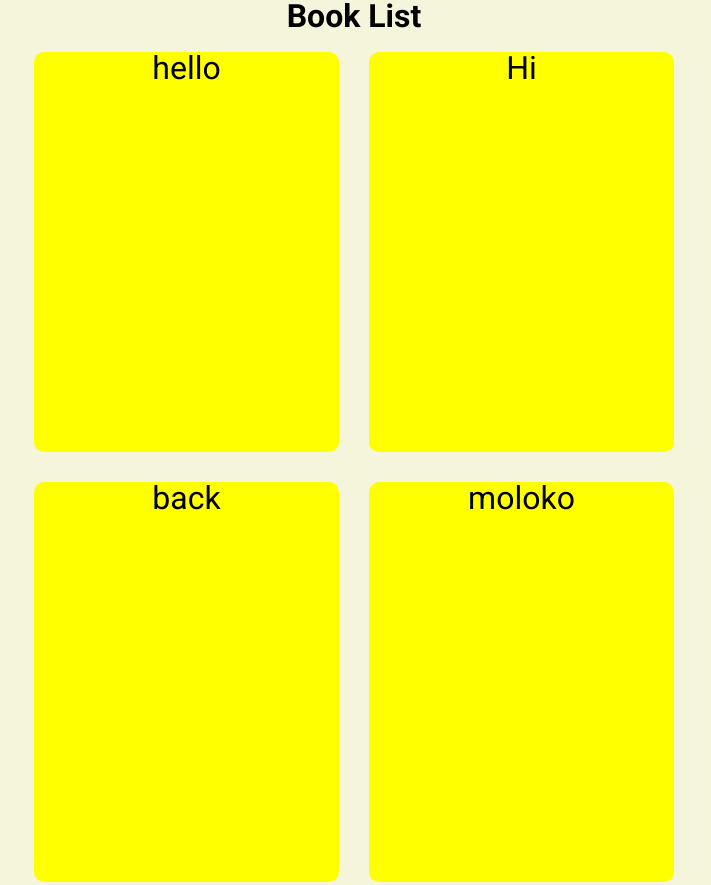
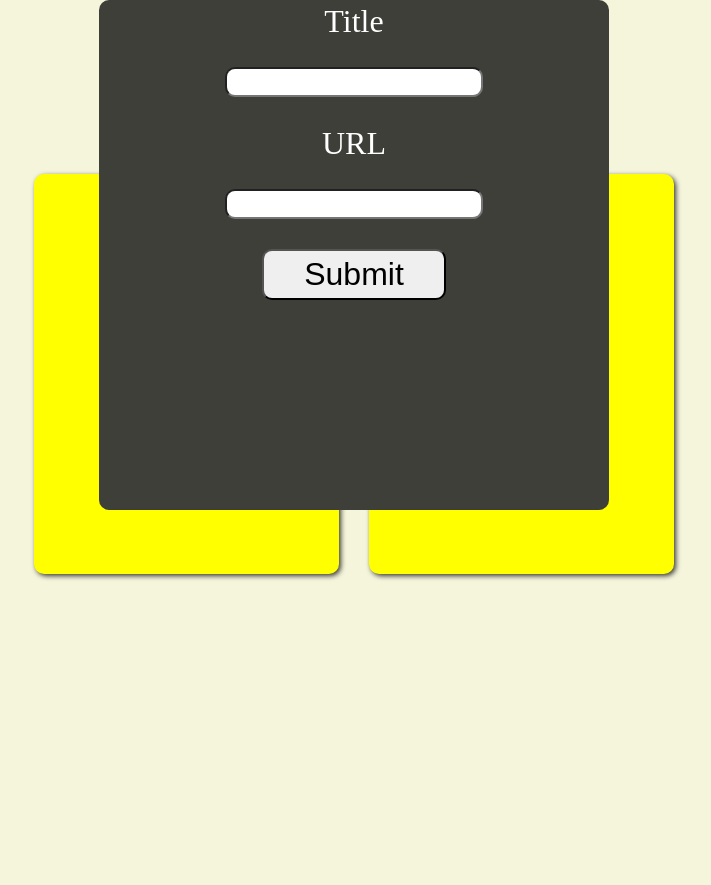
Before and after one commit to Huskarnov/Library, a plain HTML site: page index.html in a window 1280 px wide. Shown: the top 885 px of the page, without its empty margins (286-997 px from the left). After the commit the page ends 800 px from the top, so only its background shows below. Drawn offline with Linux system fonts and the light colour scheme.

Commit message:
form building

```diff
--- a/index.html
+++ b/index.html
@@ -18,9 +18,23 @@
 <body>
     <script type="module" src="javascript.js"></script>
 
+    <form class="newBookForm" action="">
+        <label for="title">Title</label>
+        <input type="text" name="title" id="title">
+
+        <label for="source">URL</label>
+        <input type="text" name="source" id="source">
+
+        <button type="submit">Submit</button>
+    </form>
+
+
     <section>
+        <nav>
+            <h1>The Book List</h1>
+            <button class="new-book">New Book</button>
+        </nav>
 
-        <h1>Book List</h1>
         <div class="bookGrid">
 
 
--- a/javascript.js
+++ b/javascript.js
@@ -1,31 +1,48 @@
-let section = document.querySelector('.bookGrid');
-
-// let bookObject = document.createElement('div');
+let bookGrid = document.querySelector('.bookGrid');
+const newButton = document.querySelector('.new-book');
 
 
 
 
-let myLibrary = ["hello", "Hi", "back", "moloko", "vitrol", "now", "redead"];
 
-function Book(){
-    // consructor
+
+let myLibrary = [{title:'Book1', image:'link'}, {title:'Book2', image:'link'}];
+
+function Book(title, image){
+    this.title = title,
+    this.image = image
 };
 
-function curator(book){
-
+function curator(title, image){
+    let nBook = new Book(title, image);
+    myLibrary.push(nBook);
 };
 
 let cardCreator = function(){
 
-    myLibrary.forEach((book, index) => {
+    if(myLibrary.length > 0){
+        myLibrary.forEach((book, index) => {
 
-        let newBook = document.createElement('div');
-        newBook.textContent = myLibrary[`${index}`] ;
-        newBook.classList.add("card");
-        section.appendChild(newBook);
-        }
-    );
-
+            let newBook = document.createElement('div');
+            newBook.textContent = (myLibrary[`${index}`]).title ;
+            newBook.classList.add("card");
+            bookGrid.appendChild(newBook);
+            }
+        );
+    }
 }
 
 cardCreator();
+
+newButton.addEventListener('click', function(){
+
+
+    myLibrary.forEach(function(){
+        bookGrid.lastChild.remove();
+    });
+
+    curator('Malazan', 'image');
+    console.log(myLibrary);
+
+    cardCreator();
+})
--- a/styles.css
+++ b/styles.css
@@ -31,6 +31,7 @@ footer, header, hgroup, menu, nav, section {
 body {
 	line-height: 1;
     box-sizing: border-box;
+	background-color: beige;
 }
 ol, ul {
 	list-style: none;
@@ -53,26 +54,44 @@ table {
 /* /////////////////////////////////////////////////////// */
 
 
+
+
 section{
 	display: grid;
 	grid-template-columns: 1fr;
 	justify-items: center;
-    background-color: beige;
 
     font-size: 2rem;
 
 	font-family: "roboto";
+}
 
-
-
+nav{
+	display: flex;
+	flex-direction: column;
+	justify-items: center;
+	align-items: center;
+	/* background-color: aqua; */
+	padding: 40px 0 40px 0;
+	gap: 20px;
 }
 
 h1{
-    margin-bottom: 20px;
+
 	font-weight: 700;
 
 }
 
+nav button{
+	font-size: 1.5rem;
+	font-weight: 700;
+
+	padding: 5px 50px;
+	border-radius: 10px;
+}
+nav button:hover{
+	background-color: #e4edb5;
+}
 .bookGrid{
     display: grid;
     grid-template-columns: repeat(auto-fit, minmax(250px, 1fr));
@@ -92,4 +111,51 @@ h1{
 
 	background-color: yellow;
 	border-radius: 10px;
+
+	box-shadow: 2px 2px 5px #3b3b35;
 }
+
+.newBookForm{
+	display: flex;
+	flex-direction: column;
+	gap: 30px;
+	justify-items: center;
+	align-items: center;
+
+	position: absolute;
+	left: 50%;
+    transform: translate(-50%, 0);
+
+
+	background-color: rgb(63, 63, 58);
+
+	border-radius: 10px;
+
+	padding: 5px;
+
+	font-size: 1rem;
+	font-weight: 500;
+	color: white;
+
+	z-index: 2;
+
+	width: 500px;
+	height: 500px;
+}
+
+.newBookForm label{
+	font-size: 2rem;
+}
+
+.newBookForm input{
+	height: 1.5rem;
+	border-radius: 10px;
+	width: 50%;
+}
+
+.newBookForm button{
+	font-size: 2rem;
+	font-weight: 500;
+	border-radius: 10px;
+	padding: 5px 40px;
+}
```
